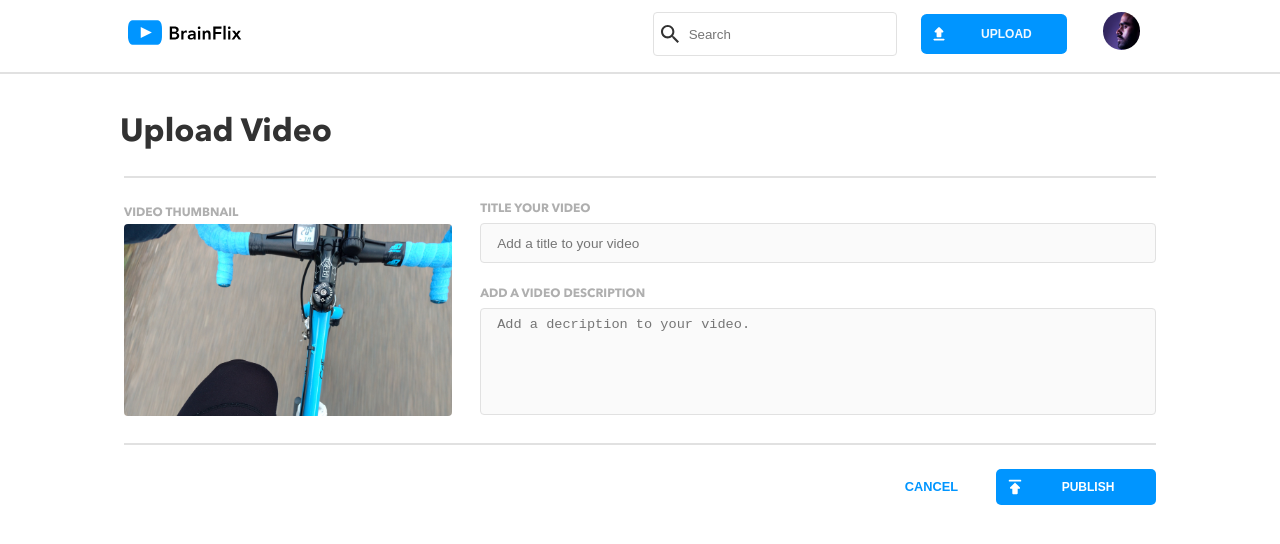
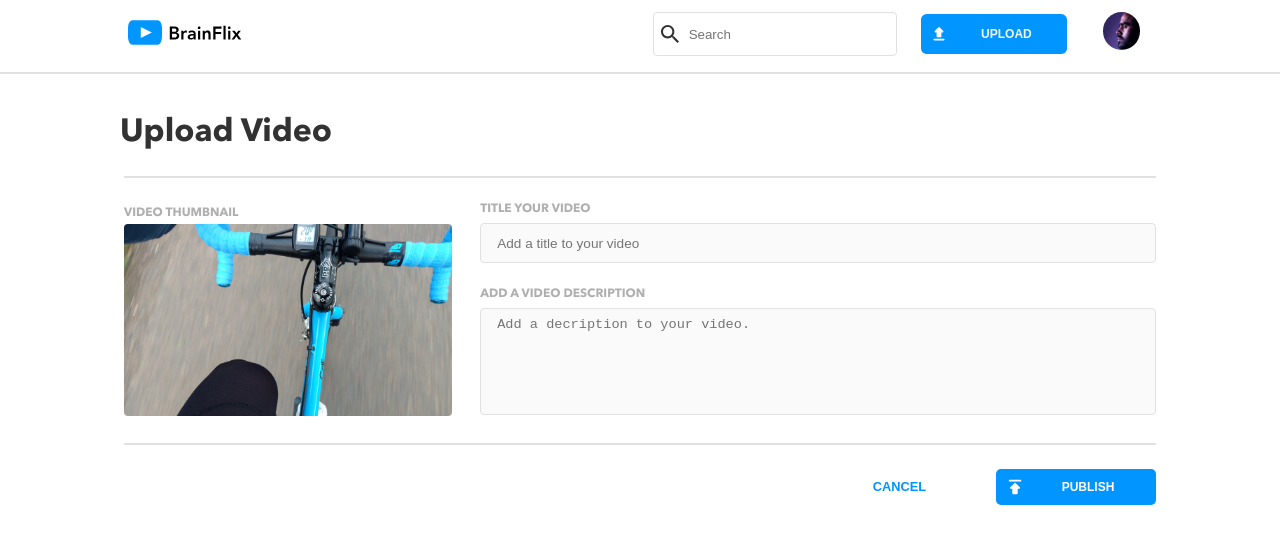
Before and after one commit to kislyakovElias/ilya-kisliakov-brainflix, a React (Create React App) app: page /upload in a window 1280 px wide. Shown: the top 544 px of the page. Built offline with nearby package versions, Linux system fonts and the light colour scheme.

Commit message:
upload link-cancel

```diff
--- a/src/page/Upload/Upload.js
+++ b/src/page/Upload/Upload.js
@@ -1,6 +1,7 @@
 import "./Upload.scss";
 import Header from "../../components/Header/Header";
 import uploadIcon from "../../assets/Icons/publish.svg";
+import { Link } from "react-router-dom";
 
 function Upload() {
   return (
@@ -62,7 +63,9 @@
           PUBLISH
         </button>
         <div className="upload__cancel">
+          <Link className="upload__cancel" to="/">
             <button className="upload__cancel__button">CANCEL</button>
+          </Link>
         </div>
       </div>
     </div>
--- a/src/page/Upload/Upload.scss
+++ b/src/page/Upload/Upload.scss
@@ -141,6 +141,8 @@
     justify-content: center;
     padding: 1rem;
     padding-top: 2.5rem;
+    text-decoration: none;
+    color: inherit;
     &__button {
       padding-left: 1.45rem;
       color: $main-blue;
```
Lines whose indentation alone changed are shown as unchanged.
